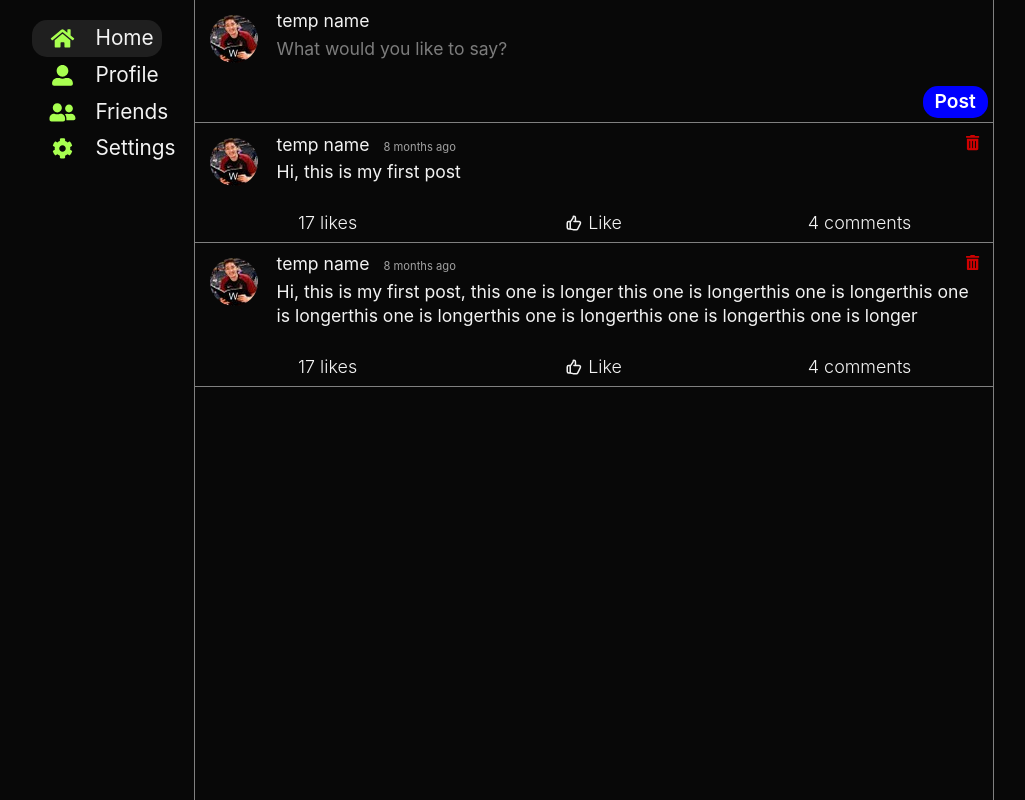
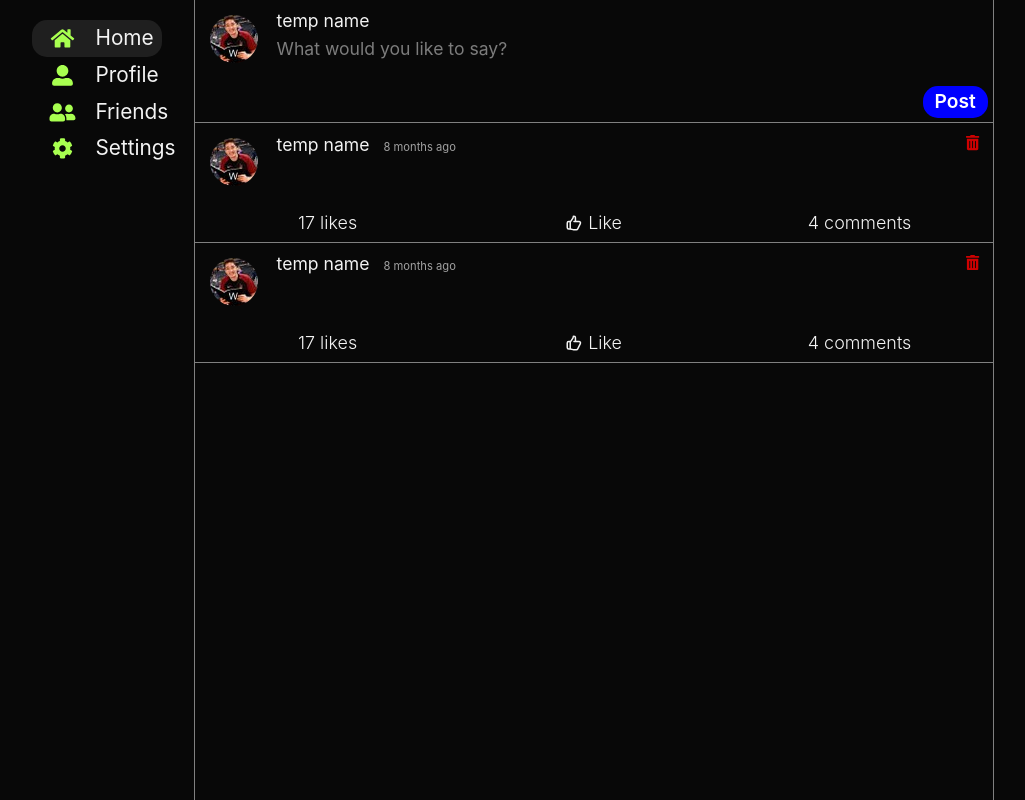
Before and after one commit to social-media-app-project/social-media-app, a React (Create React App) app in the folder frontend/: page / in a window 1280 px wide. Shown: the whole page, without its empty margins (132-1157 px from the left). Built offline with nearby package versions, Linux system fonts and the light colour scheme.

Commit message:
changed prop from description to message

```diff
--- a/frontend/src/components/Post/Post.js
+++ b/frontend/src/components/Post/Post.js
@@ -15,12 +15,8 @@ const Post = (props) => {
   const isOwner = true;
   // const { post, handlePostImageClick } = props;
   // const images = [picOne, picTwo, picThree];
-  const {
-    description,
-    /*profilePicUrl, user,*/ timestamp,
-    numLikes,
-    numComments,
-  } = props.post;
+  const { /*profilePicUrl, user,*/ timestamp, numLikes, numComments, message } =
+    props.post;
 
   const toggleComments = () => {
     if (likesExpanded) {
@@ -40,7 +36,7 @@ const Post = (props) => {
     <div className={styles["post-container"]}>
       <GeneralPostContainer isOwner={isOwner} timestamp={timestamp}>
         <div className={styles["post-text"]}>
-          <span>{description}</span>
+          <span>{message}</span>
         </div>
       </GeneralPostContainer>
       {/* <div className={styles["slideshow-container"]}>
```
